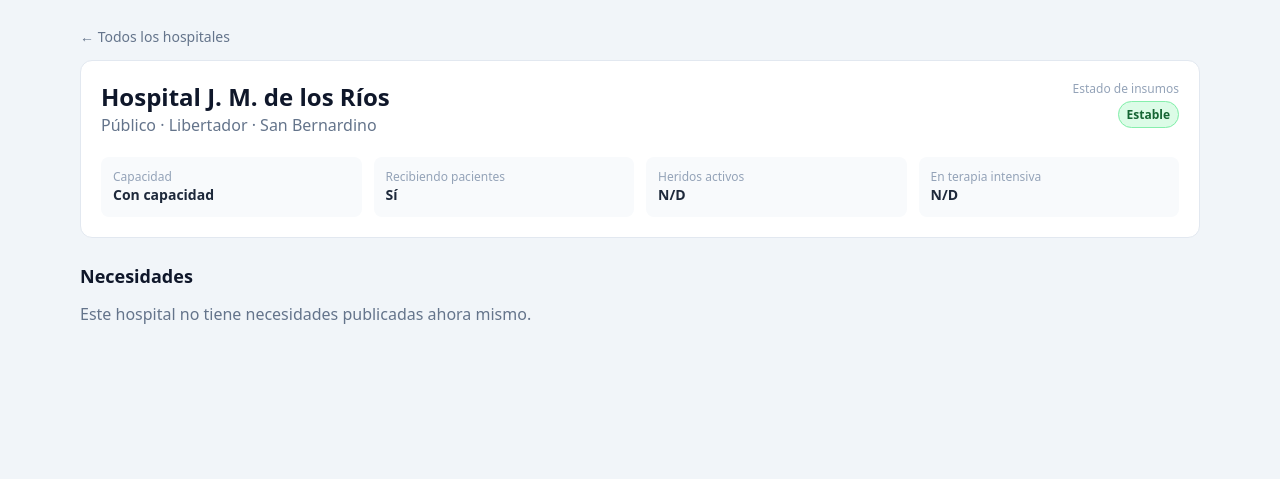
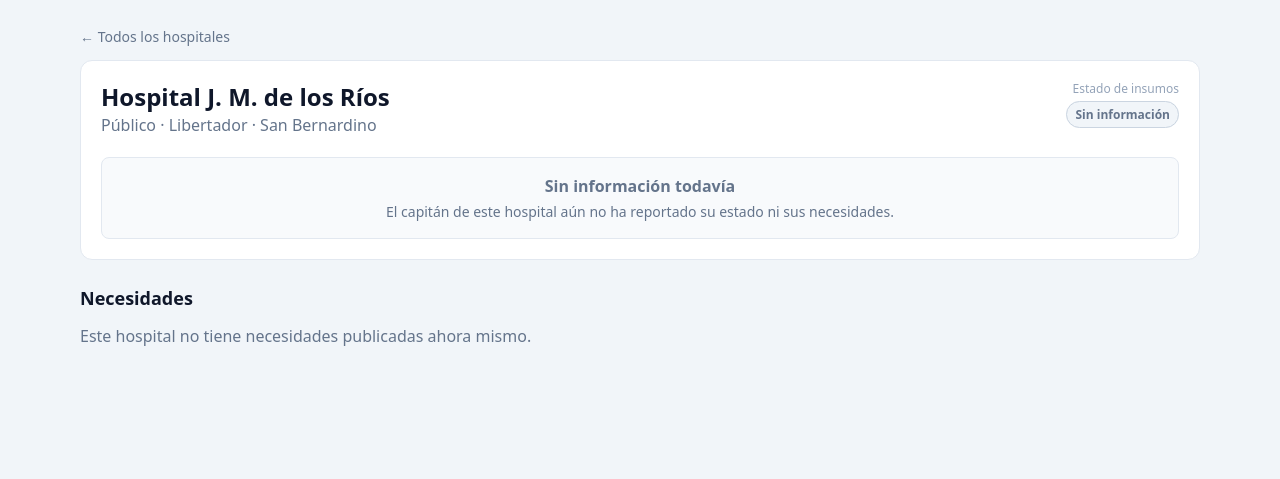
Before and after one commit to Eduardososa01/Consolidacion-de-Fotos, a FastAPI app: page /hospital/1 in a window 1280 px wide. Shown: the part 60-539 px from the top of the page. Run offline with FastAPI, Linux system fonts and the light colour scheme; some libraries are stand-ins or nearby versions.

Commit message:
Mostrar 'Sin informacion' hasta que el capitan reporte el estado

```diff
--- a/templates/hospital.html
+++ b/templates/hospital.html
@@ -18,10 +18,15 @@
     </div>
     <div class="text-right">
       <div class="text-xs text-slate-400 mb-1">Estado de insumos</div>
+      {% if h.ultima_actualizacion %}
         {{ semaforo_badge(h.semaforo_insumos) }}
+      {% else %}
+        <span class="text-xs font-semibold px-2 py-1 rounded-full border bg-slate-100 text-slate-500 border-slate-300">Sin información</span>
+      {% endif %}
     </div>
   </div>
 
+  {% if h.ultima_actualizacion %}
     <div class="grid grid-cols-2 sm:grid-cols-4 gap-3 mt-5 text-sm">
       <div class="bg-slate-50 rounded-lg p-3">
         <div class="text-slate-400 text-xs">Capacidad</div>
@@ -40,8 +45,12 @@
         <div class="font-semibold">{{ h.en_terapia_intensiva }}</div>
       </div>
     </div>
-  {% if h.ultima_actualizacion %}
     <p class="text-xs text-slate-400 mt-3">Última actualización: {{ h.ultima_actualizacion }} (UTC)</p>
+  {% else %}
+    <div class="mt-5 bg-slate-50 border border-slate-200 rounded-lg p-4 text-center text-slate-500">
+      <p class="font-semibold">Sin información todavía</p>
+      <p class="text-sm mt-1">El capitán de este hospital aún no ha reportado su estado ni sus necesidades.</p>
+    </div>
   {% endif %}
 </div>
 
```
Also changed, not shown: templates/index.html (+13 -5 lines). Lines whose indentation alone changed are shown as unchanged.
